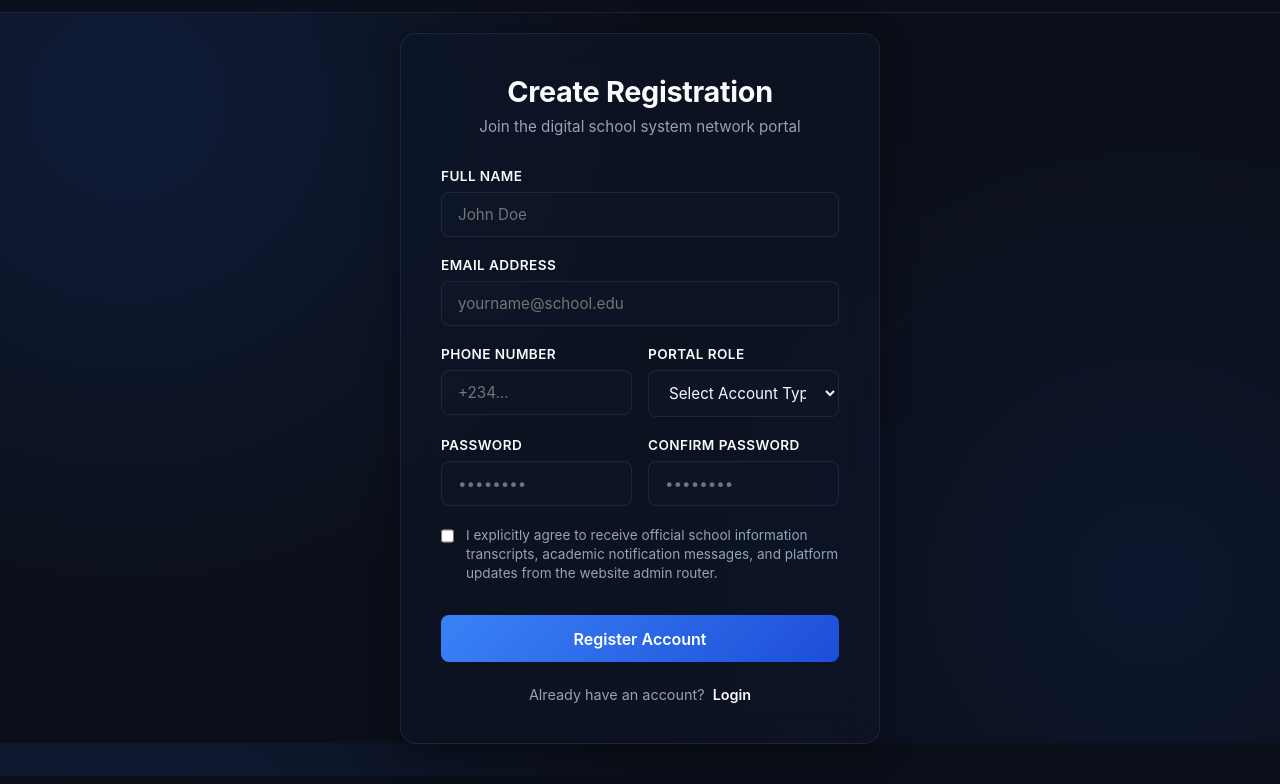
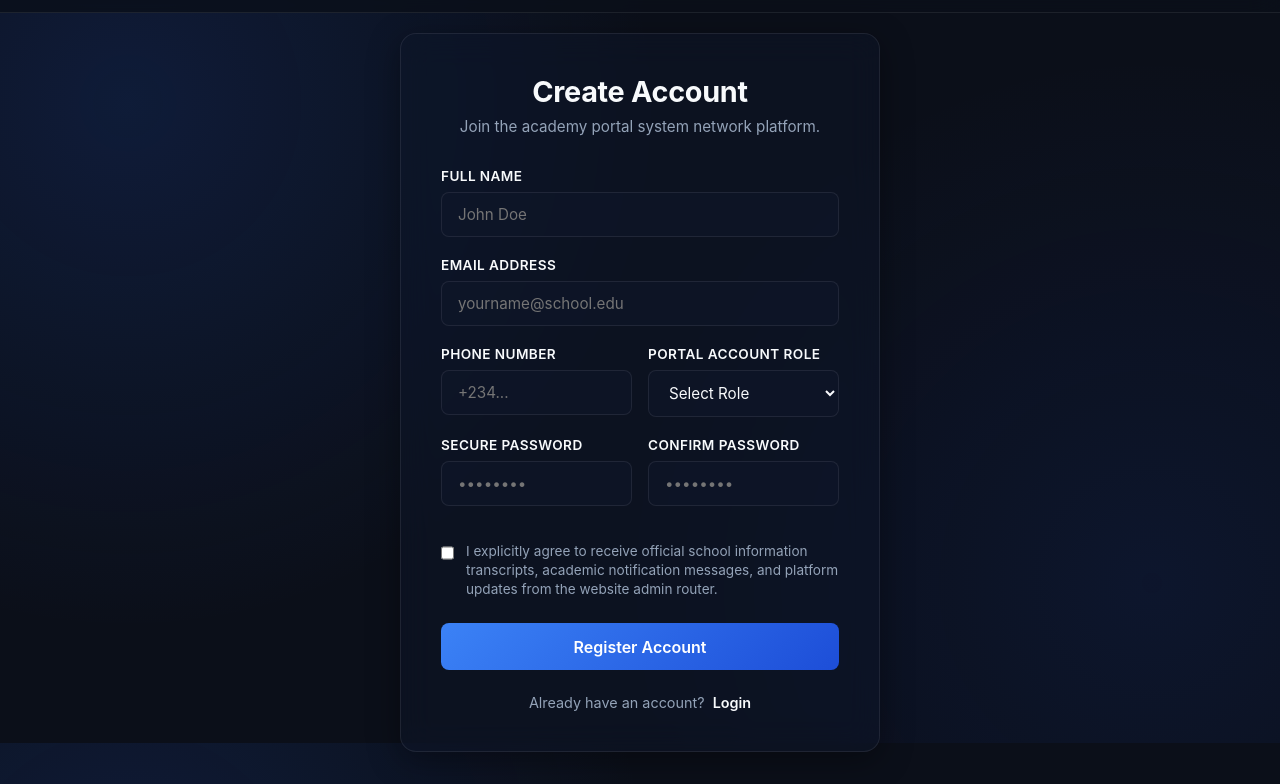
Before and after one commit to emmyWebsite237/gotegs-school-portal, a plain HTML site: page signup.html in a window 1280 px wide. Shown: the part 57-841 px from the top of the page. Drawn offline with nearby package versions, Linux system fonts and the light colour scheme.

Commit message:
Update signup.html

```diff
--- a/signup.html
+++ b/signup.html
@@ -4,36 +4,28 @@
   <meta charset="UTF-8">
   <meta name="viewport" content="width=device-width, initial-scale=1.0">
   <title>Academy Portal | Create Account</title>
-  <!-- Link to the Shared Master Stylesheet -->
   <link rel="stylesheet" href="/assets/css/styles.css">
+  <link rel="icon" href="data:,">
 </head>
 <body>
 
-  <!-- ==========================================
-       1. GLOBAL NAVIGATION BAR
-       ========================================== -->
   <header class="navbar">
     <div class="nav-container">
       <a href="index.html" class="logo">
         <span class="logo-icon">🎓</span> Academy<span class="highlight">Portal</span>
       </a>
-
       <nav class="nav-menu">
         <a href="index.html" class="nav-link">Home</a>
         <a href="about.html" class="nav-link">About Us</a>
         <a href="login.html" class="btn btn-secondary">Login</a>
         <a href="signup.html" class="btn btn-primary active">Sign Up</a>
       </nav>
-
       <button class="hamburger" aria-label="Toggle Menu System" aria-expanded="false">
-        <span></span>
-        <span></span>
-        <span></span>
+        <span></span><span></span><span></span>
       </button>
     </div>
   </header>
 
-  <!-- Mobile Side Drawer Navigation Menu -->
   <div class="side-drawer">
     <nav class="drawer-menu">
       <a href="index.html" class="drawer-link">Home</a>
@@ -45,80 +37,63 @@
   </div>
   <div class="drawer-overlay"></div>
 
-  <!-- ==========================================
-       2. RECONSTRUCTED CENTRALIZED AUTH CARD
-       ========================================== -->
   <main class="auth-wrapper">
     <div class="glass-card auth-card animated-view-change">
-
-      <!-- Card Branding Header -->
       <div class="auth-header">
-        <h2>Create Registration</h2>
-        <p>Join the digital school system network portal</p>
+        <h2>Create Account</h2>
+        <p>Join the academy portal system network platform.</p>
       </div>
 
-      <!-- Registration Form Layout Submission Form -->
       <form id="signup-form" novalidate>
 
-        <!-- Field 1: Full Name Input -->
         <div class="form-group">
           <label for="reg-fullname" class="form-label">Full Name</label>
           <input type="text" id="reg-fullname" class="form-control" placeholder="John Doe" required>
         </div>
 
-        <!-- Field 2: Email Address Input -->
         <div class="form-group">
           <label for="reg-email" class="form-label">Email Address</label>
           <input type="email" id="reg-email" class="form-control" placeholder="yourname@school.edu" required>
         </div>
 
-        <!-- Row Grid Block split on large displays, stacked on mobile screen assets -->
         <div class="form-row">
-          <!-- Field 3: Phone Number Input -->
           <div class="form-group">
             <label for="reg-phone" class="form-label">Phone Number</label>
             <input type="tel" id="reg-phone" class="form-control" placeholder="+234..." required>
           </div>
-
-          <!-- Field 4: Dropdown Role Selection System -->
           <div class="form-group">
-            <label for="reg-role" class="form-label">Portal Role</label>
+            <label for="reg-role" class="form-label">Portal Account Role</label>
             <select id="reg-role" class="form-control" required>
-              <option value="" disabled selected>Select Account Type</option>
-              <option value="Student">Student</option>
-              <option value="Parent">Parent</option>
+              <option value="" disabled selected>Select Role</option>
+              <option value="student">Student Profile</option>
+              <option value="parent">Parent/Guardian</option>
+              <option value="instructor">Academic Instructor</option>
             </select>
           </div>
         </div>
 
         <div class="form-row">
-          <!-- Field 5: Secret Key Password Input Container -->
           <div class="form-group">
-            <label for="reg-password" class="form-label">Password</label>
+            <label for="reg-password" class="form-label">Secure Password</label>
             <input type="password" id="reg-password" class="form-control" placeholder="••••••••" minlength="6" required>
           </div>
-
-          <!-- Field 6: Matching Password Verification Confirmation -->
           <div class="form-group">
             <label for="reg-confirm" class="form-label">Confirm Password</label>
             <input type="password" id="reg-confirm" class="form-control" placeholder="••••••••" required>
           </div>
         </div>
 
-        <!-- Field 7: Checkbox Communication Acceptance Consent Loop -->
-        <label class="checkbox-group" for="reg-consent">
-          <input type="checkbox" id="reg-consent" required>
-          <span class="checkbox-label">
+        <div class="checkbox-group" style="display: flex; gap: 0.75rem; margin-top: 1rem; margin-bottom: 1.5rem; text-align: left;">
+          <input type="checkbox" id="reg-consent" required style="width: 16px; height: 16px; margin-top: 3px; cursor: pointer;">
+          <label for="reg-consent" class="checkbox-label" style="font-size: 0.85rem; color: var(--text-muted); line-height: 1.4; user-select: none; cursor: pointer;">
             I explicitly agree to receive official school information transcripts, academic notification messages, and platform updates from the website admin router.
-          </span>
-        </label>
+          </label>
+        </div>
 
-        <!-- Submit Registration Command Button -->
-        <button type="submit" class="btn btn-primary btn-block btn-large" style="margin-top: 0.5rem;">
+        <button type="submit" class="btn btn-primary btn-block btn-large">
           Register Account
         </button>
 
-        <!-- Redirect Switching Anchor Interface Link -->
         <div class="auth-footer">
           Already have an account? <a href="login.html">Login</a>
         </div>
@@ -127,13 +102,8 @@
     </div>
   </main>
 
-  <!-- ==========================================
-       3. MODULAR SCRIPT PROCESSING
-       ========================================== -->
-  <!-- Supabase Core Driver Module Script CDN integration layer -->
   <script src="https://cdn.jsdelivr.net/npm/@supabase/supabase-js@2"></script>
 
-  <!-- App Configuration & UI Responsive Controller engines -->
   <script src="/assets/js/auth.js"></script>
   <script src="/assets/js/ui.js"></script>
 </body>
```
